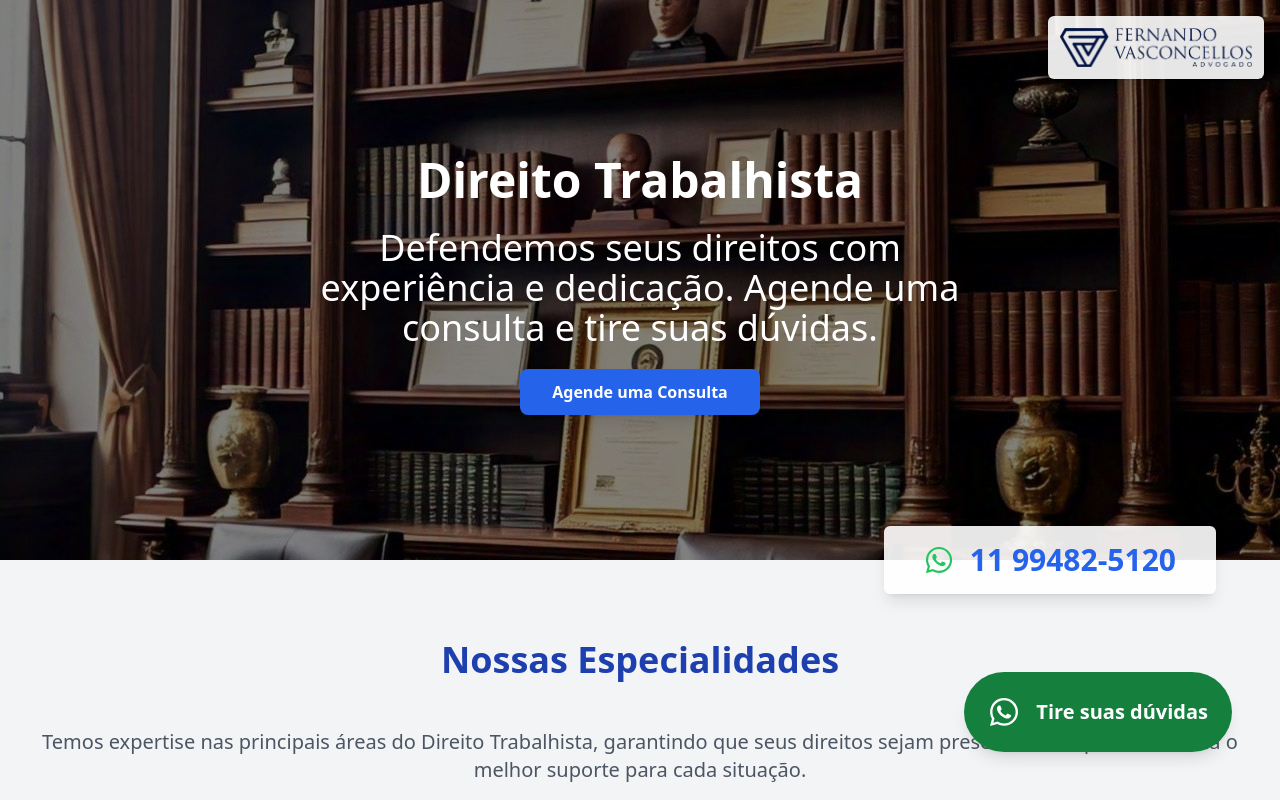
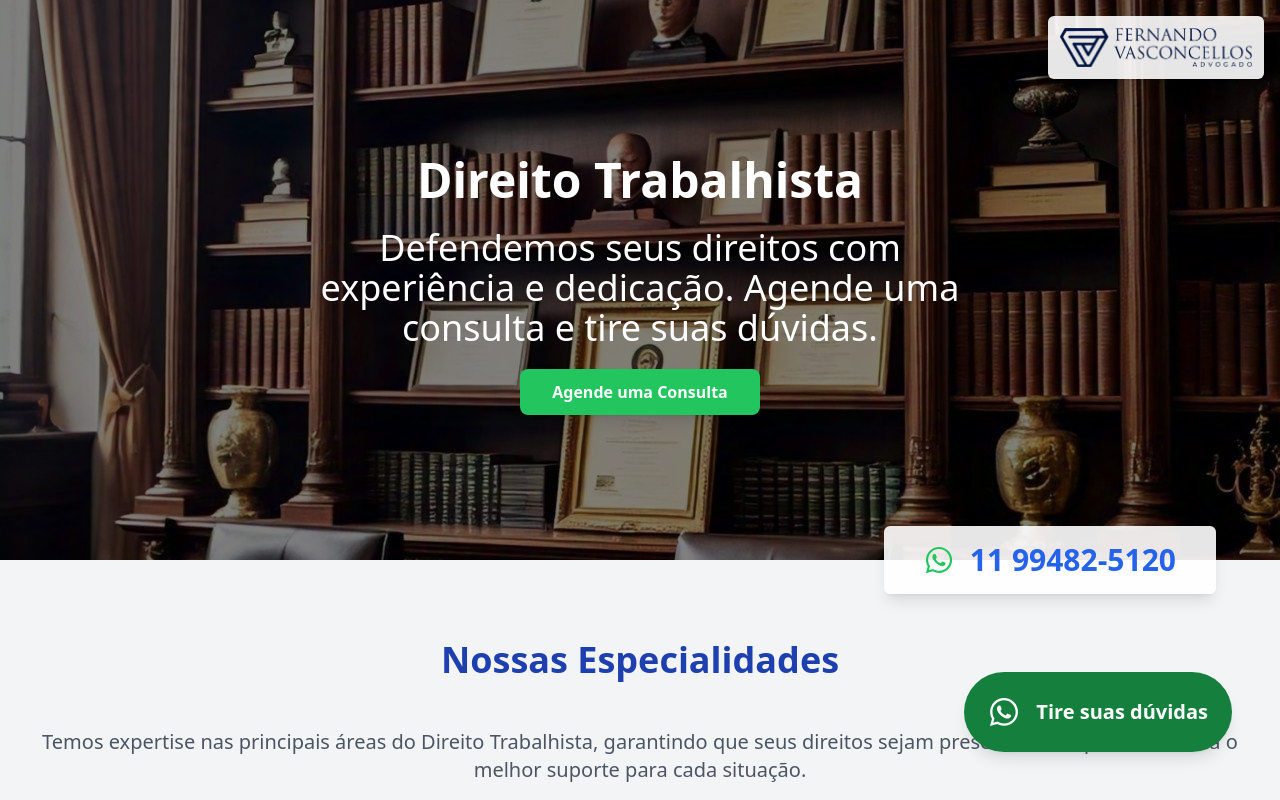
Before and after one commit to Devluizpaulo/dr-fernando-vasconcelos, a Next.js app: page / in a window 1280 px wide. Shown: the top 800 px of the page. Built offline with nearby package versions, Linux system fonts and the light colour scheme.

Commit message:
Alteração da cor do botao whatsapp

```diff
--- a/src/app/page.tsx
+++ b/src/app/page.tsx
@@ -34,8 +34,8 @@ const Home: FC = () => {
 
           {/* Botão de ação */}
           <a
-            href="#Contato"
-            className="text-3x1 bg-blue-600 hover:bg-blue-700 text-white font-bold py-3 px-8 rounded-lg shadow-lg transition-transform transform hover:scale-110 active:scale-95 duration-300"
+            href="https://wa.me/5511994825120"
+            className="text-3x1 bg-green-500 hover:bg-green-700 text-white font-bold py-3 px-8 rounded-lg shadow-lg transition-transform transform hover:scale-110 active:scale-95 duration-300"
           >
             Agende uma Consulta
           </a>
```
